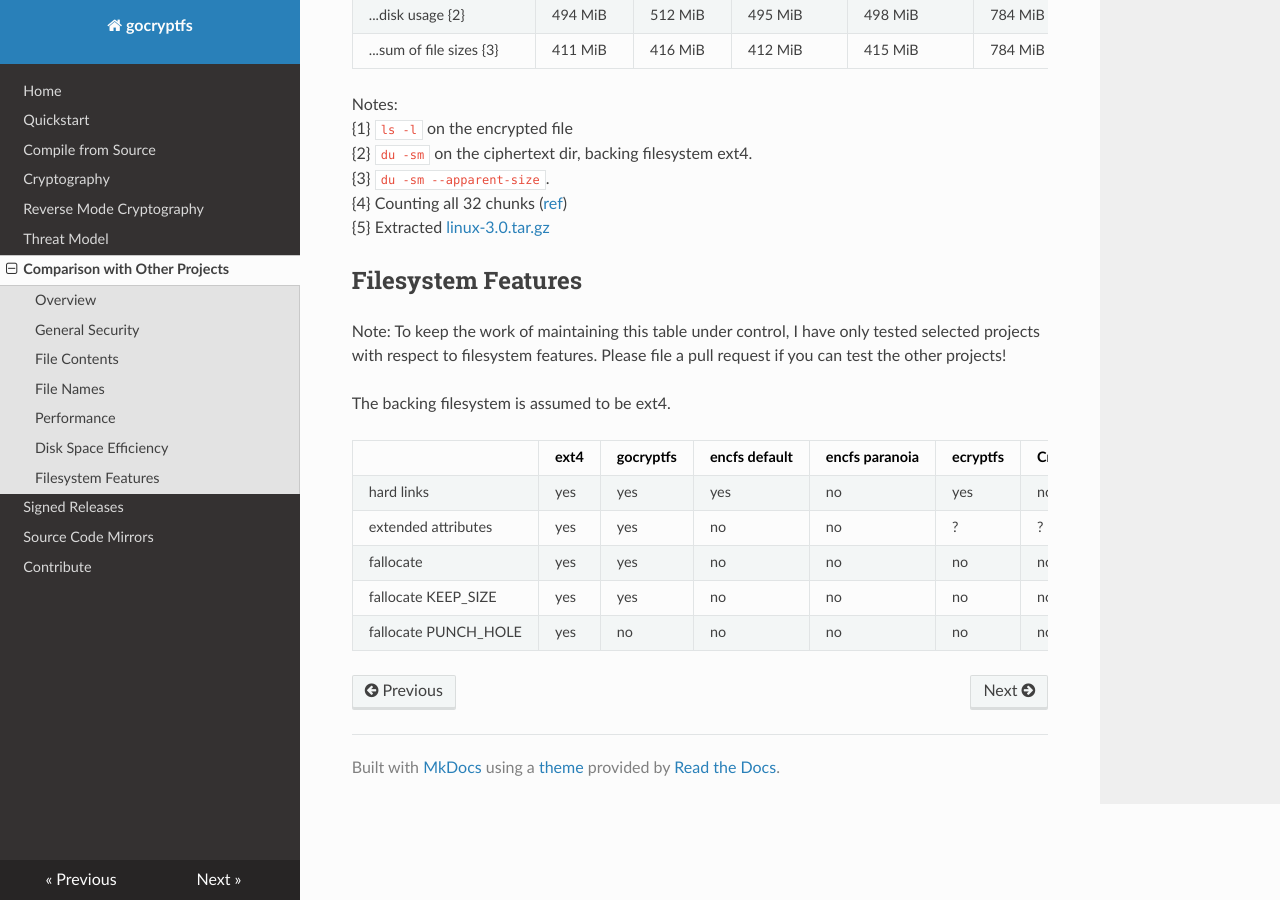
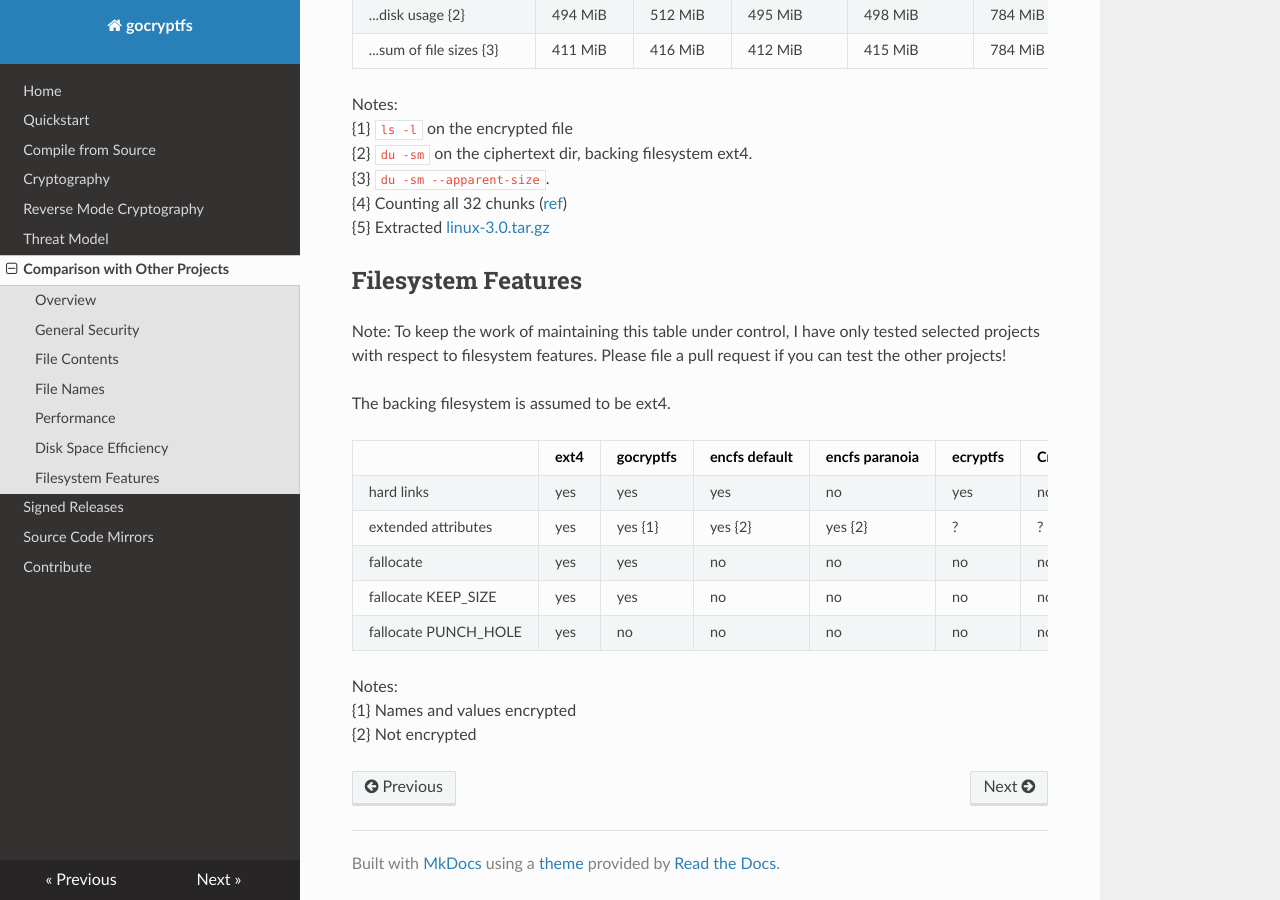
Before and after one commit to rfjakob/gocryptfs-website, an MkDocs documentation site: the page built from docs/comparison.md, in a window 1280 px wide and 900 px high, scrolled down 3154 px. Built offline with MkDocs 1.6.1, drawn with Linux system fonts in a browser that asks for light colours; nearby versions of some CDN libraries; old or Windows-style settings are respelled for this version of MkDocs.

Commit message:
encfs also supports xattrs

```diff
--- a/docs/comparison.md
+++ b/docs/comparison.md
@@ -246,7 +246,11 @@ The backing filesystem is assumed to be ext4.
 |                      | ext4 | gocryptfs | encfs default | encfs paranoia | ecryptfs | CryFS |
 | -------------------- | ---- | --------- | ------------- | -------------- | -------- | ----- |
 | hard links           | yes  | yes       | yes           | no             | yes      | no    |
-| extended attributes  | yes  | yes       | no            | no             | ?        | ?     |
+| extended attributes  | yes  | yes {1}   | yes {2}       | yes {2}        | ?        | ?     |
 | fallocate            | yes  | yes       | no            | no             | no       | no    |
 | fallocate KEEP_SIZE  | yes  | yes       | no            | no             | no       | no    |
 | fallocate PUNCH_HOLE | yes  | no        | no            | no             | no       | no    |
+
+Notes:<br>
+{1} Names and values encrypted<br>
+{2} Not encrypted<br>
```
